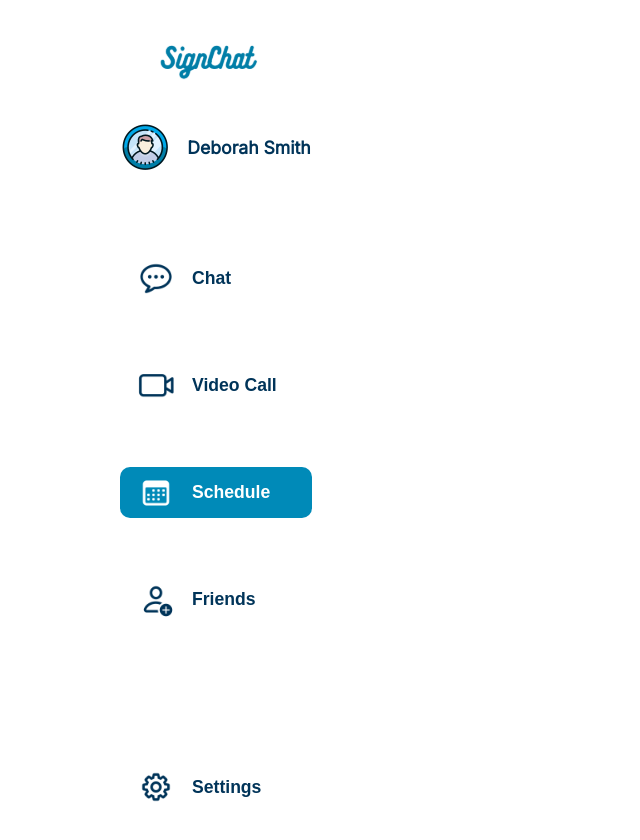
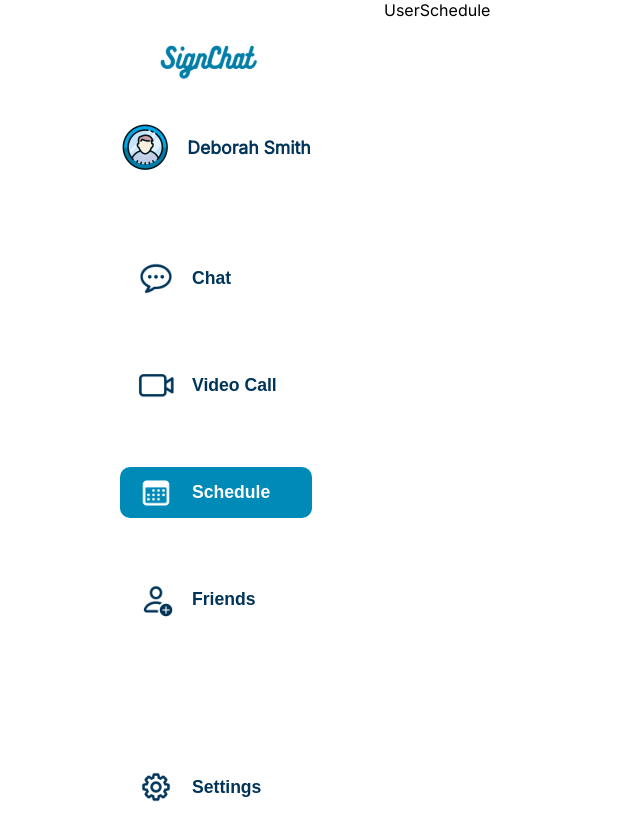
Before and after one commit to SignLink/Signchat-Frontend, a React (Create React App) app: page /user/schedule in a window 1280 px wide. Shown: the top 840 px of the page, without its empty margins (0-640 px from the left). Built offline with nearby package versions, Linux system fonts and the light colour scheme.

Commit message:
added little content for other pages

```diff
--- /dev/null
+++ b/src/User Friends Page/User Friends Components/UserFriends.tsx
@@ -0,0 +1,9 @@
+import React from 'react'
+
+function UserFriends() {
+  return (
+    <div>UserFriends</div>
+  )
+}
+
+export default UserFriends
--- /dev/null
+++ b/src/User Friends Page/UserFriendsPage.css
@@ -0,0 +1,3 @@
+.user-friends-main{
+    display: flex;
+}
--- a/src/User Friends Page/UserFriendsPage.tsx
+++ b/src/User Friends Page/UserFriendsPage.tsx
@@ -1,12 +1,15 @@
 import React from "react";
 import MainWrapper from "../Main Components/MainWrapper";
 import UserNavigation from "../User Main Components/UserNavigation";
+import "./UserFriendsPage.css";
+import UserFriends from "./User Friends Components/UserFriends";
 
 function UserFriendsPage() {
   return (
     <MainWrapper>
       <div className="user-friends-main">
         <UserNavigation />
+        <UserFriends />
       </div>
     </MainWrapper>
   );
--- /dev/null
+++ b/src/User Schedule Page/User Schedule Components/UserSchedule.tsx
@@ -0,0 +1,9 @@
+import React from 'react'
+
+function UserSchedule() {
+  return (
+    <div>UserSchedule</div>
+  )
+}
+
+export default UserSchedule
--- /dev/null
+++ b/src/User Schedule Page/UserSchedulePage.css
@@ -0,0 +1,3 @@
+.user-schedule-main{
+    display: flex;
+}
--- a/src/User Schedule Page/UserSchedulePage.tsx
+++ b/src/User Schedule Page/UserSchedulePage.tsx
@@ -1,12 +1,15 @@
 import React from "react";
 import MainWrapper from "../Main Components/MainWrapper";
 import UserNavigation from "../User Main Components/UserNavigation";
+import "./UserSchedulePage.css";
+import UserSchedule from "./User Schedule Components/UserSchedule";
 
 function UserSchedulePage() {
   return (
     <MainWrapper>
       <div className="user-schedule-main">
         <UserNavigation />
+        <UserSchedule />
       </div>
     </MainWrapper>
   );
--- /dev/null
+++ b/src/User Settings Page/User Settings Components/UserSettings.tsx
@@ -0,0 +1,9 @@
+import React from 'react'
+
+function UserSettings() {
+  return (
+    <div>UserSettings</div>
+  )
+}
+
+export default UserSettings
--- /dev/null
+++ b/src/User Settings Page/UserSettingsPage.css
@@ -0,0 +1,3 @@
+.user-settings-main {
+    display: flex;
+}
--- a/src/User Settings Page/UserSettingsPage.tsx
+++ b/src/User Settings Page/UserSettingsPage.tsx
@@ -1,12 +1,15 @@
 import React from "react";
 import MainWrapper from "../Main Components/MainWrapper";
 import UserNavigation from "../User Main Components/UserNavigation";
+import UserSettings from "./User Settings Components/UserSettings";
+import './UserSettingsPage.css'
 
 function UserSettingsPage() {
   return (
     <MainWrapper>
       <div className="user-settings-main">
         <UserNavigation />
+        <UserSettings/>
       </div>
     </MainWrapper>
   );
```
